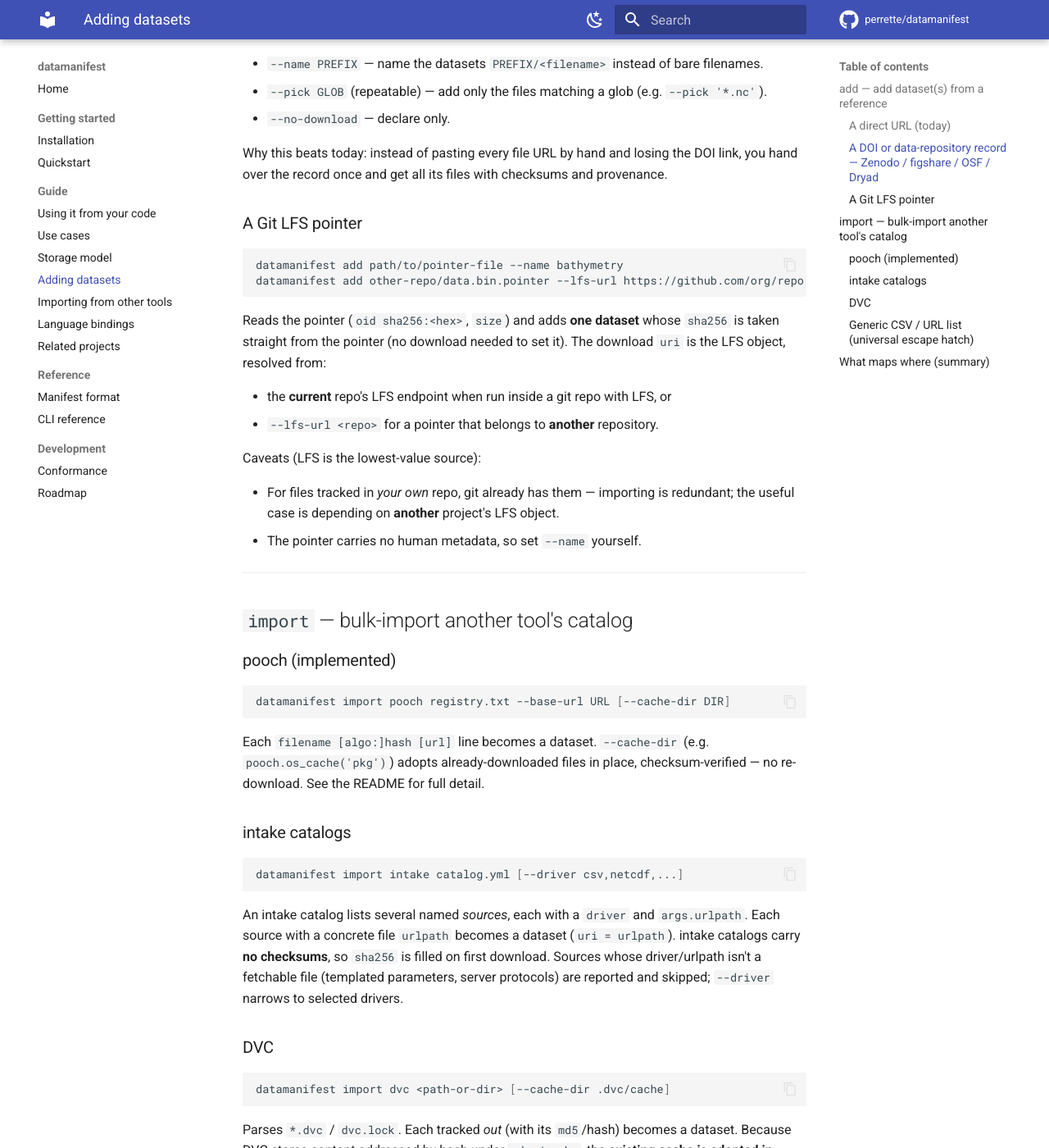
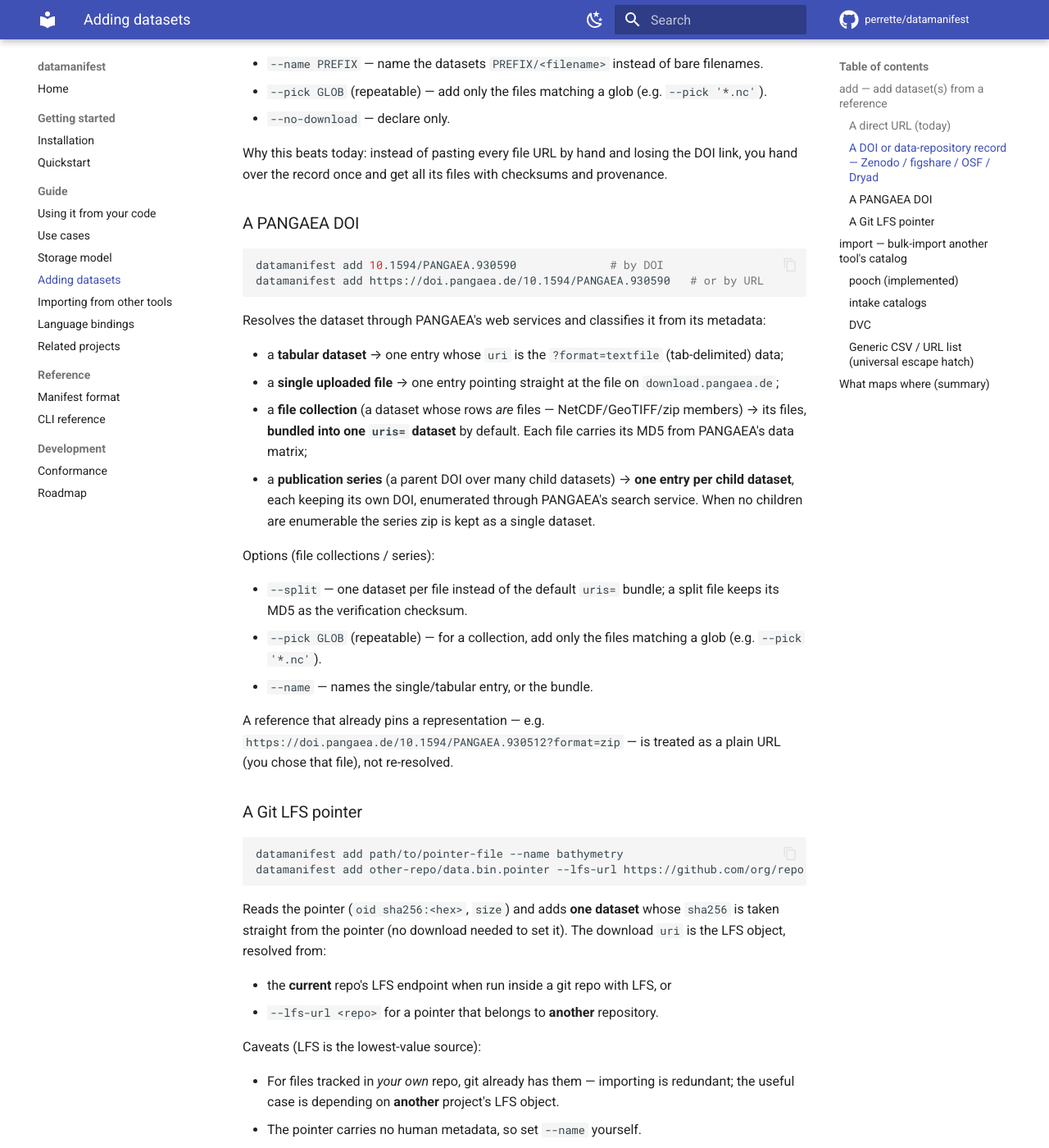
Before and after one commit to perrette/datamanifest, an MkDocs documentation site: the page built from docs/adding-datasets.md, in a window 1280 px wide and 1400 px high, scrolled down 1600 px. Shown: the whole window at 82% size. Built offline with MkDocs 1.6.1 and Material for MkDocs 9.7.7, drawn with Linux system fonts in a browser that asks for light colours; comment, search, counter and statistics services are not loaded; some of the changed text lies outside the part shown.

Commit message:
docs: document `add <PANGAEA DOI>`
Add a PANGAEA section to the adding-datasets page (the four dataset shapes,
--split/--pick semantics, and the ?format= passthrough rule), and list PANGAEA
among the `add` sources in the README, docs index, and importing page.

````diff
--- a/docs/adding-datasets.md
+++ b/docs/adding-datasets.md
@@ -15,7 +15,7 @@
 
 | Verb | You give it… | Yields | Examples |
 |---|---|---|---|
-| `add` | a **reference to data** (URL, DOI, LFS pointer) | one dataset, or all files of a record | direct URL, Zenodo/figshare DOI, Git LFS pointer |
+| `add` | a **reference to data** (URL, DOI, LFS pointer) | one dataset, or all files of a record | direct URL, Zenodo/figshare DOI, PANGAEA DOI, Git LFS pointer |
 | `import` | **another tool's catalog/registry file** | many datasets | pooch, intake, DVC |
 
 The test: is the argument *another tool's manifest* → `import`; is it *a pointer to
@@ -26,7 +26,7 @@
 already exists — an in-place adoption recorded in the state file so nothing is
 re-downloaded.
 
-A note on checksums: several sources publish **md5** (Zenodo, DVC), not sha256.
+A note on checksums: several sources publish **md5** (Zenodo, PANGAEA, DVC), not sha256.
 datamanifest verifies sha256, so for those an entry is declared without `sha256`;
 the md5 is verified on first download (or against an adopted local file) and the
 **sha256 is computed and recorded** at that point. Git LFS is the exception — its
@@ -70,6 +70,40 @@
 Why this beats today: instead of pasting every file URL by hand and losing the DOI
 link, you hand over the record once and get all its files with checksums and
 provenance.
+
+### A PANGAEA DOI
+
+```bash
+datamanifest add 10.1594/PANGAEA.930590              # by DOI
+datamanifest add https://doi.pangaea.de/10.1594/PANGAEA.930590   # or by URL
+```
+
+Resolves the dataset through PANGAEA's web services and classifies it from its
+metadata:
+
+- a **tabular dataset** → one entry whose `uri` is the `?format=textfile`
+  (tab-delimited) data;
+- a **single uploaded file** → one entry pointing straight at the file on
+  `download.pangaea.de`;
+- a **file collection** (a dataset whose rows *are* files — NetCDF/GeoTIFF/zip
+  members) → its files, **bundled into one `uris=` dataset** by default. Each file
+  carries its MD5 from PANGAEA's data matrix;
+- a **publication series** (a parent DOI over many child datasets) → **one entry
+  per child dataset**, each keeping its own DOI, enumerated through PANGAEA's
+  search service. When no children are enumerable the series zip is kept as a
+  single dataset.
+
+Options (file collections / series):
+
+- `--split` — one dataset per file instead of the default `uris=` bundle; a split
+  file keeps its MD5 as the verification checksum.
+- `--pick GLOB` (repeatable) — for a collection, add only the files matching a glob
+  (e.g. `--pick '*.nc'`).
+- `--name` — names the single/tabular entry, or the bundle.
+
+A reference that already pins a representation — e.g.
+`https://doi.pangaea.de/10.1594/PANGAEA.930512?format=zip` — is treated as a plain
+URL (you chose that file), not re-resolved.
 
 ### A Git LFS pointer
 
@@ -150,6 +184,7 @@
 |---|---|---|---|---|
 | direct URL | `add` | given | computed on download | — |
 | Zenodo/figshare/OSF DOI | `add` | API | md5 → sha256 on download | — |
+| PANGAEA DOI | `add` | web services | md5 (collections) → sha256 on download | — |
 | Git LFS pointer | `add` | LFS endpoint | **sha256 from pointer** | `.git/lfs/objects` (by sha256) |
 | pooch registry | `import` | base_url + filename / 3rd col | sha256 (or md5) | `os_cache` (✓ implemented) |
 | intake catalog | `import` | urlpath | none | — |
````
Also changed, not shown: README.md (+2 -2 lines), docs/importing.md (+1 -1 lines), docs/index.md (+1 -1 lines).
